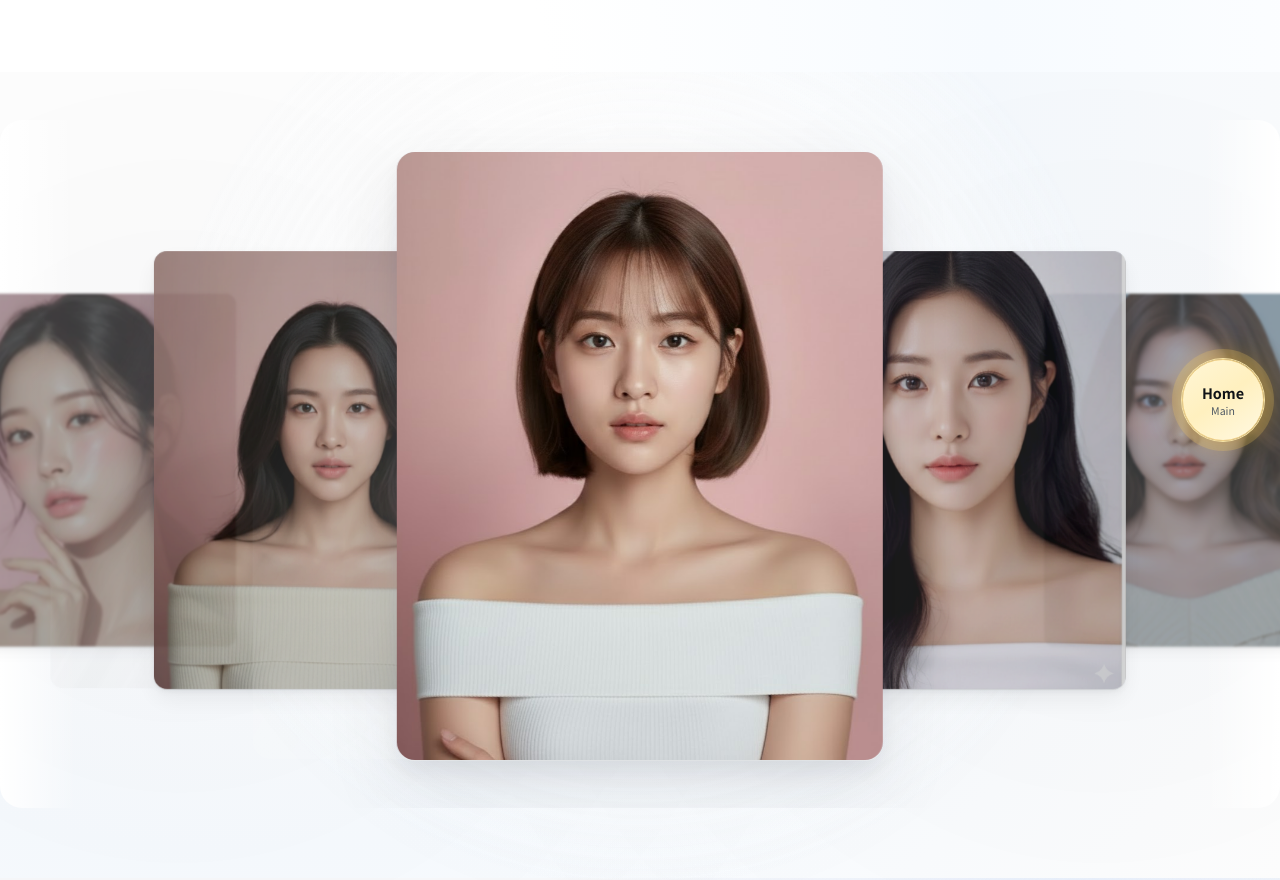
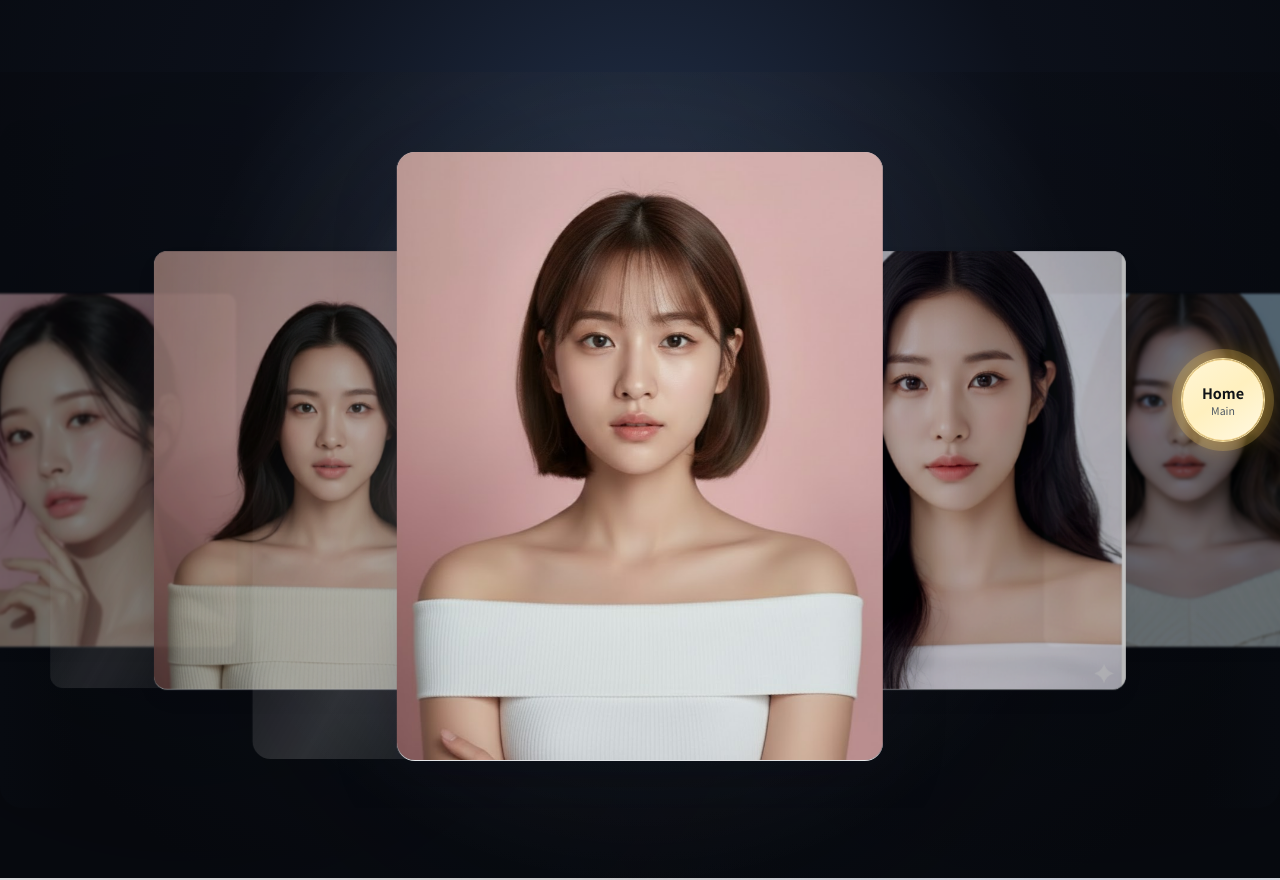
Before and after one commit to obg1987-tech/stylelash, a Next.js app: page /snap in a window 1280 px wide. Built offline with nearby package versions, Linux system fonts and the light colour scheme; no server answers.

Commit message:
Use dark theater background for snap gallery

```diff
--- a/app/globals.css
+++ b/app/globals.css
@@ -3014,10 +3014,12 @@ a {
 .snap-page {
   padding: 6.4rem 0 4.4rem;
   min-height: 100vh;
+  --snap-bg-solid: #070a10;
   background:
-    radial-gradient(circle at 18% 10%, #ffffff 0 24%, #f7fbff 58%, #ffffff 100%),
-    radial-gradient(circle at 52% 38%, #ffffff 0 30%, #f3f8fd 74%, #eff5fb 100%),
-    linear-gradient(180deg, #ffffff 0%, #fbfdff 60%, #ffffff 100%);
+    radial-gradient(circle at 50% 24%, #23314a 0%, #0c101a 44%, #070a10 86%),
+    radial-gradient(circle at 18% 20%, #1b2436 0%, #070a10 52%),
+    radial-gradient(circle at 86% 28%, #131b2b 0%, #070a10 56%),
+    linear-gradient(180deg, #070a10 0%, #0a0e18 55%, #070a10 100%);
 }
 
 .snap-page-shell {
@@ -3097,11 +3099,11 @@ a {
   pointer-events: none;
   z-index: 0;
   background:
-    radial-gradient(circle at 50% 42%, #ffffff 0 26%, #ffffff00 60%),
-    radial-gradient(circle at 50% 46%, #0b1c2f10 0%, #0b1c2f00 62%),
-    radial-gradient(circle at 14% 50%, #0b1c2f0a 0%, #0b1c2f00 60%),
-    radial-gradient(circle at 86% 50%, #0b1c2f0a 0%, #0b1c2f00 60%);
-  opacity: 0.9;
+    radial-gradient(circle at 50% 42%, #ffffff14 0 16%, #ffffff00 60%),
+    radial-gradient(circle at 50% 56%, #00000066 0%, #00000000 62%),
+    radial-gradient(circle at 14% 50%, #00000055 0%, #00000000 60%),
+    radial-gradient(circle at 86% 50%, #00000055 0%, #00000000 60%);
+  opacity: 1;
 }
 
 .premium-gallery-frame {
@@ -3123,11 +3125,11 @@ a {
   inset: -10% -6%;
   pointer-events: none;
   z-index: 1;
-  /* Subtle "floor" shadow + vignette to make photos pop without leaving crystal-white theme. */
+  /* Subtle "floor" shadow + vignette for a gallery/theater feel. */
   background:
-    radial-gradient(ellipse at 50% 72%, #0b1c2f14 0%, #0b1c2f00 58%),
-    radial-gradient(circle at 50% 46%, #ffffff00 0%, #0b1c2f10 62%, #0b1c2f14 100%);
-  opacity: 0.55;
+    radial-gradient(ellipse at 50% 74%, #00000080 0%, #00000000 58%),
+    radial-gradient(circle at 50% 46%, #00000000 0%, #00000055 62%, #00000078 100%);
+  opacity: 0.6;
 }
 
 .premium-gallery-frame:active {
@@ -3144,12 +3146,13 @@ a {
   width: 44px;
   height: 44px;
   border-radius: 999px;
-  border: 1px solid #e5eef7;
-  background: #ffffffcc;
-  color: #233243;
+  border: 1px solid #ffffff2a;
+  background: #0b0f16b8;
+  color: #ffffff;
   font-size: 0;
   cursor: pointer;
-  box-shadow: 0 16px 28px #0b1c2f12;
+  box-shadow: 0 16px 28px #0000006b;
+  backdrop-filter: blur(10px);
   opacity: 0;
   transition: opacity 200ms ease, transform 200ms ease, background 200ms ease;
 }
@@ -3160,7 +3163,7 @@ a {
 }
 
 .premium-gallery-nav:hover {
-  background: #ffffff;
+  background: #0b0f16e6;
   transform: translate3d(var(--nav-x, 0px), calc(-50% - 1px), 0);
 }
 
@@ -3186,8 +3189,8 @@ a {
   margin: auto;
   width: 10px;
   height: 10px;
-  border-right: 2px solid #233243;
-  border-bottom: 2px solid #233243;
+  border-right: 2px solid #ffffffd6;
+  border-bottom: 2px solid #ffffffd6;
   transform: rotate(135deg);
 }
 
@@ -3238,12 +3241,12 @@ a {
 
 .premium-gallery-edge--left {
   left: 0;
-  background: linear-gradient(90deg, #ffffff 0%, #ffffff00 100%);
+  background: linear-gradient(90deg, var(--snap-bg-solid) 0%, #00000000 100%);
 }
 
 .premium-gallery-edge--right {
   right: 0;
-  background: linear-gradient(270deg, #ffffff 0%, #ffffff00 100%);
+  background: linear-gradient(270deg, var(--snap-bg-solid) 0%, #00000000 100%);
 }
 
 .premium-slide {
```
